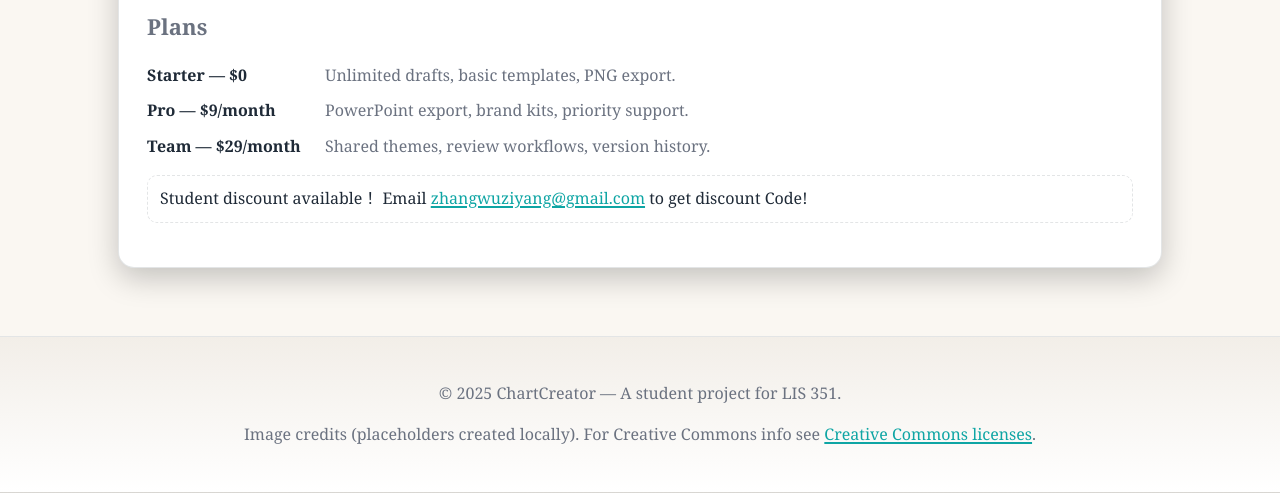
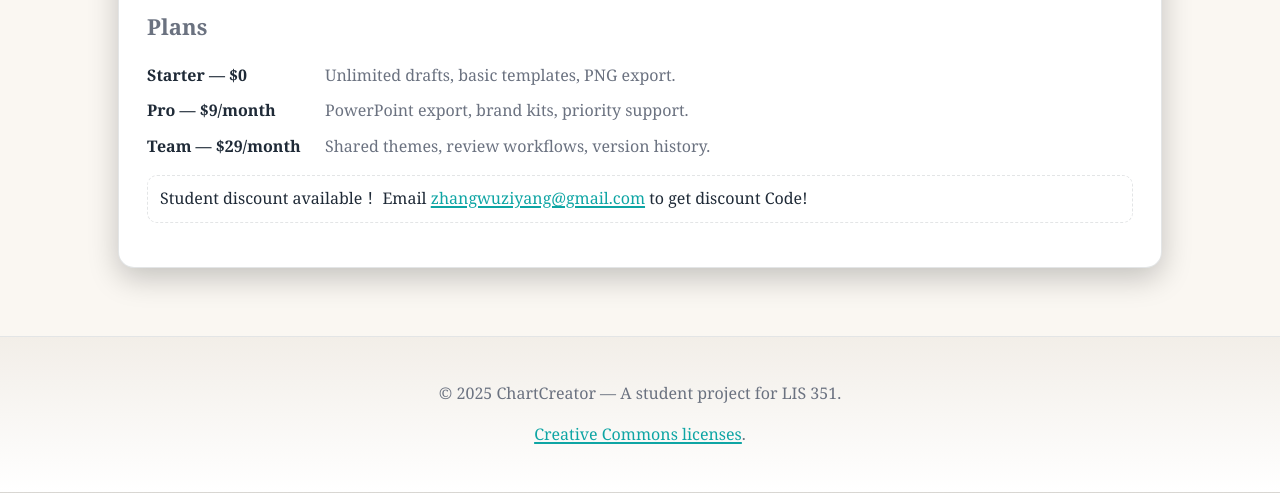
Before and after one commit to WuziyangZhang/WuziyangZhang.github.io, a plain HTML site: page pricing.html in a window 1280 px wide. Shown: the part 353-846 px from the top of the page. Drawn offline with Linux system fonts and the light colour scheme.

Commit message:
pricing.html

```diff
--- a/pricing.html
+++ b/pricing.html
@@ -36,7 +36,6 @@
   <footer class="site-footer">
     <p>© 2025 ChartCreator — A student project for LIS 351.</p>
     <p>
-      Image credits (placeholders created locally). For Creative Commons info see
       <a href="https://creativecommons.org/about/cclicenses/" target="_blank" rel="noopener">Creative Commons licenses</a>.
     </p>
   </footer>
```
